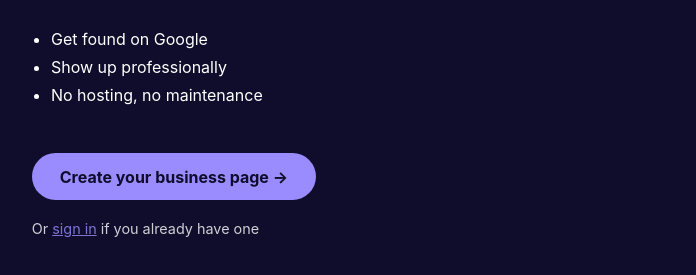
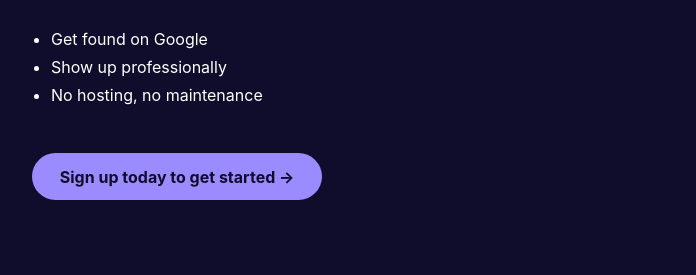
Before and after one commit to jackmclark0709-blip/enoma-api, a website: page index.html in a window 1280 px wide. Shown: the part 211-486 px from the top of the page, without its empty margins (291-987 px from the left). Drawn offline with Linux system fonts and the light colour scheme.

```diff
--- a/index.html
+++ b/index.html
@@ -73,13 +73,10 @@
   <li>No hosting, no maintenance</li>
 </ul>
 
-<a class="primary" href="/create">
-  Create your business page →
+<a class="primary" href="/signup">
+  Sign up today to get started →
 </a>
 
-<p class="secondary">
-  Or <a href="/login">sign in</a> if you already have one
-</p>
 </div>
 
 </body>
```
Also changed, not shown: dashboard/login.html (+1 -1 lines), dashboard/signup.html (+1 -1 lines).
